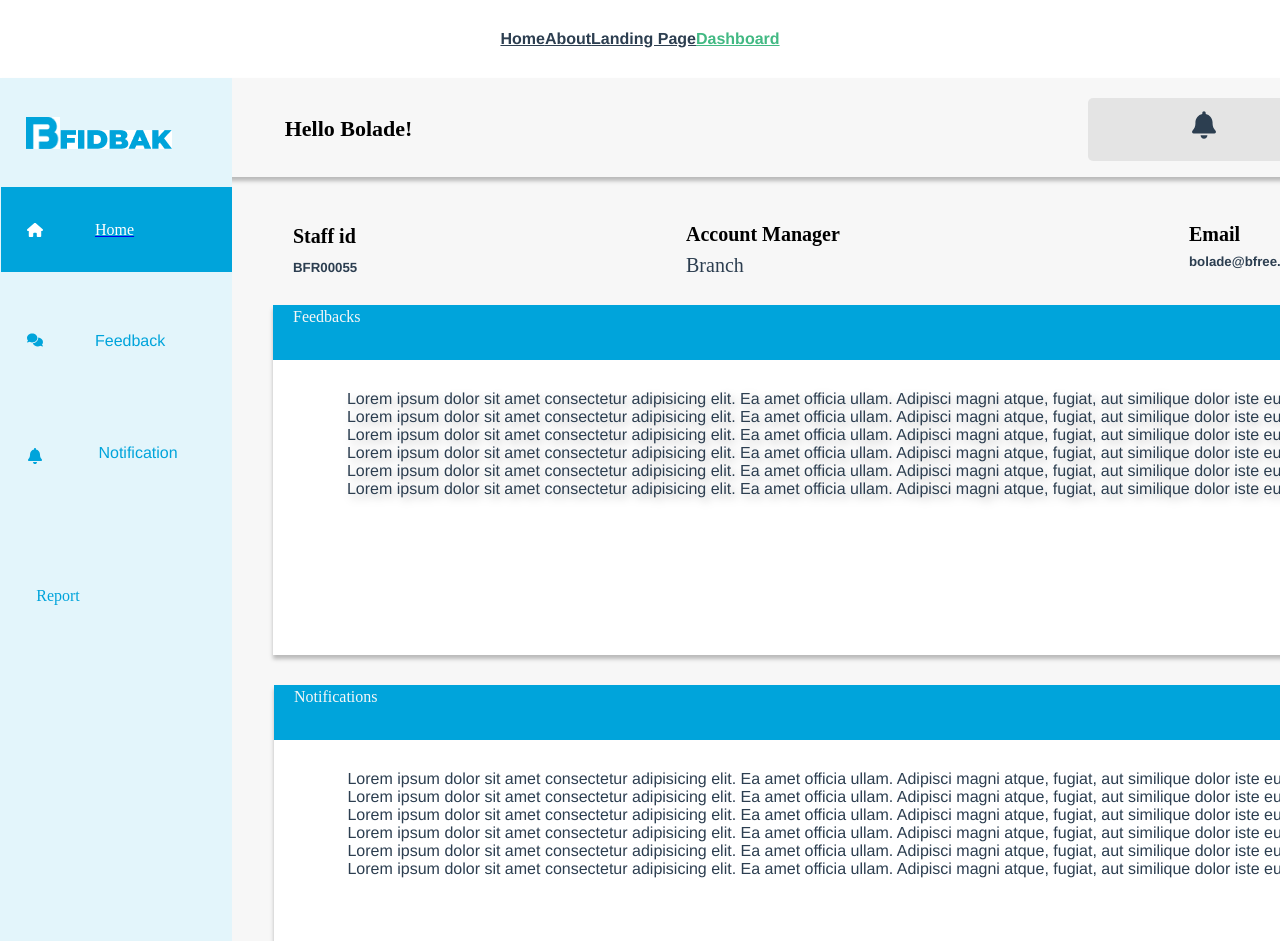
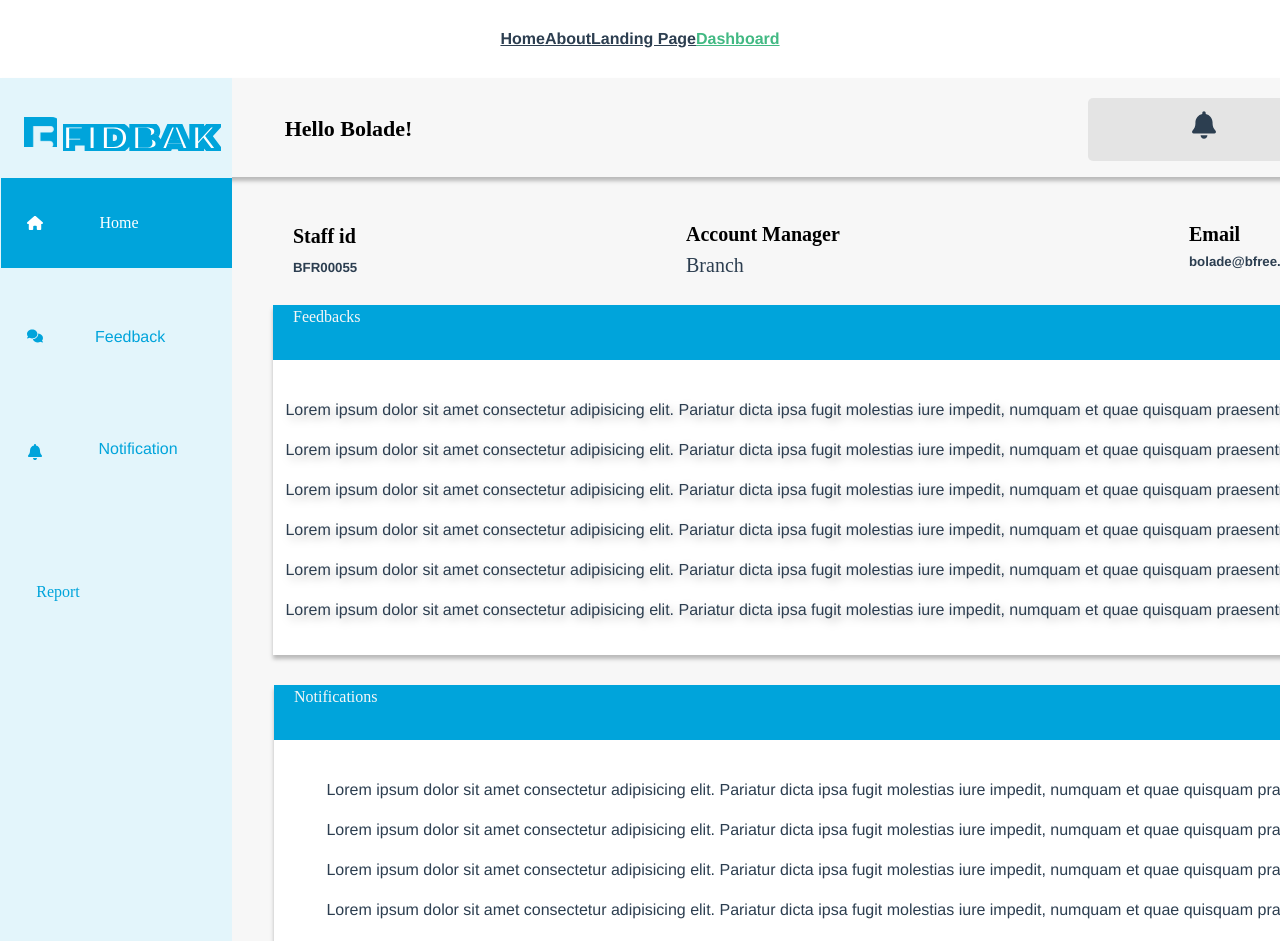
Before and after one commit to victorraji/bfree-fidbak-app, a Vue app: page /Dashboard in a window 1280 px wide. Shown: the top 941 px of the page. Built offline with nearby package versions, Linux system fonts and the light colour scheme.

Commit message:
Update Dashboard.vue

```diff
--- a/src/views/Dashboard.vue
+++ b/src/views/Dashboard.vue
@@ -15,18 +15,19 @@
                 </div>
                 <div class="side-nav">
                     <div class="logo">
-                        <p><img src="../assets/bfreeLogo.jpg" alt="bfree logo"><img src="../assets/FIDBAK.jpg" alt="fidbak log"></p>
+                        <!-- <div> -->
+                            <span class="bfreelogo"></span>
+                            <img src="../assets/FIDBAK.svg" alt="fidbak logo" class="fidbaklogo">
+                        <!-- </di?v> -->
                     </div>
                     <div>
                     <div class="nav-icons">
-                        <p class="home"><font-awesome-icon :icon="['fas', 'house']" class="home-icon"/><router-link to="/LandingPage"><span class="home-text">Home</span></router-link></p>
+                        <p class="home"><font-awesome-icon :icon="['fas', 'house']" class="home-icon"/><span class="home-text">Home</span></p>
                         <p class="feedback"><font-awesome-icon :icon="['fas', 'comments']" class="feedback-icon"/><span class="feedback-text">Feedback</span></p>
                         <p class="notification"><font-awesome-icon :icon="['fas', 'bell']" class="notification-icon" /> <span class="notification-text">Notification</span></p>
                         <p class="report"><font-awesome-icon :icon="['fas', 'bar-chart']" class="report-icon"/><span class="report-text">Report</span></p>
                     </div>
-                    <!-- <div> -->
                         <p class="logout"><font-awesome-icon :icon="['fas', 'sign-out']" class="logout-icon"/><span class="logout-text">Log Out</span></p>
-                    <!-- </div> -->
                     </div>
                 </div>
             </div>
@@ -42,12 +43,12 @@
                     <h4 class="header-style">Feedbacks</h4>
                 </div>
                 <div class="recieved-feedback">
-                    <p>Lorem ipsum dolor sit amet consectetur adipisicing elit. Ea amet officia ullam. Adipisci magni atque, fugiat, aut similique dolor iste eum sint </p>
-                    <p>Lorem ipsum dolor sit amet consectetur adipisicing elit. Ea amet officia ullam. Adipisci magni atque, fugiat, aut similique dolor iste eum sint </p>
-                    <p>Lorem ipsum dolor sit amet consectetur adipisicing elit. Ea amet officia ullam. Adipisci magni atque, fugiat, aut similique dolor iste eum sint </p>
-                    <p>Lorem ipsum dolor sit amet consectetur adipisicing elit. Ea amet officia ullam. Adipisci magni atque, fugiat, aut similique dolor iste eum sint </p>
-                    <p>Lorem ipsum dolor sit amet consectetur adipisicing elit. Ea amet officia ullam. Adipisci magni atque, fugiat, aut similique dolor iste eum sint </p>
-                    <p>Lorem ipsum dolor sit amet consectetur adipisicing elit. Ea amet officia ullam. Adipisci magni atque, fugiat, aut similique dolor iste eum sint </p>
+                    <p>Lorem ipsum dolor sit amet consectetur adipisicing elit. Pariatur dicta ipsa fugit molestias iure impedit, numquam et quae quisquam praesentium aspernatur</p>
+                    <p>Lorem ipsum dolor sit amet consectetur adipisicing elit. Pariatur dicta ipsa fugit molestias iure impedit, numquam et quae quisquam praesentium aspernatur</p>
+                    <p>Lorem ipsum dolor sit amet consectetur adipisicing elit. Pariatur dicta ipsa fugit molestias iure impedit, numquam et quae quisquam praesentium aspernatur</p>
+                    <p>Lorem ipsum dolor sit amet consectetur adipisicing elit. Pariatur dicta ipsa fugit molestias iure impedit, numquam et quae quisquam praesentium aspernatur</p>
+                    <p>Lorem ipsum dolor sit amet consectetur adipisicing elit. Pariatur dicta ipsa fugit molestias iure impedit, numquam et quae quisquam praesentium aspernatur</p>
+                    <p>Lorem ipsum dolor sit amet consectetur adipisicing elit. Pariatur dicta ipsa fugit molestias iure impedit, numquam et quae quisquam praesentium aspernatur</p>
                 </div>
             </div>
             <div class="note-container">
@@ -55,16 +56,29 @@
                     <h4 class="header-style">Notifications</h4>
                 </div>
                 <div class="recieved-notes">
-                    <p>Lorem ipsum dolor sit amet consectetur adipisicing elit. Ea amet officia ullam. Adipisci magni atque, fugiat, aut similique dolor iste eum sint </p>
-                    <p>Lorem ipsum dolor sit amet consectetur adipisicing elit. Ea amet officia ullam. Adipisci magni atque, fugiat, aut similique dolor iste eum sint </p>
-                    <p>Lorem ipsum dolor sit amet consectetur adipisicing elit. Ea amet officia ullam. Adipisci magni atque, fugiat, aut similique dolor iste eum sint </p>
-                    <p>Lorem ipsum dolor sit amet consectetur adipisicing elit. Ea amet officia ullam. Adipisci magni atque, fugiat, aut similique dolor iste eum sint </p>
-                    <p>Lorem ipsum dolor sit amet consectetur adipisicing elit. Ea amet officia ullam. Adipisci magni atque, fugiat, aut similique dolor iste eum sint </p>
-                    <p>Lorem ipsum dolor sit amet consectetur adipisicing elit. Ea amet officia ullam. Adipisci magni atque, fugiat, aut similique dolor iste eum sint </p>
+                    <p>Lorem ipsum dolor sit amet consectetur adipisicing elit. Pariatur dicta ipsa fugit molestias iure impedit, numquam et quae quisquam praesentium</p>
+                    <p>Lorem ipsum dolor sit amet consectetur adipisicing elit. Pariatur dicta ipsa fugit molestias iure impedit, numquam et quae quisquam praesentium</p>
+                    <p>Lorem ipsum dolor sit amet consectetur adipisicing elit. Pariatur dicta ipsa fugit molestias iure impedit, numquam et quae quisquam praesentium</p>
+                    <p>Lorem ipsum dolor sit amet consectetur adipisicing elit. Pariatur dicta ipsa fugit molestias iure impedit, numquam et quae quisquam praesentium</p>
+                    <p>Lorem ipsum dolor sit amet consectetur adipisicing elit. Pariatur dicta ipsa fugit molestias iure impedit, numquam et quae quisquam praesentium</p>
+                    <p>Lorem ipsum dolor sit amet consectetur adipisicing elit. Pariatur dicta ipsa fugit molestias iure impedit, numquam et quae quisquam praesentium</p>
                 </div>
             </div>
-        </div>
+    </div>
 </template>
+
+<script>
+// export default {
+//   name: 'ResetPassword',
+//   component: {},
+
+//   methods: {
+//     reset () {
+//       this.$router.push('/Reset')
+//     }
+//   }
+// }
+</script>
 
 <style scoped>
 #body{
@@ -80,6 +94,7 @@
     position: absolute;
     width: 232px;
     height: 1024px;
+    height: 156.8147013782542vh;
     left: 0px;
     top: 0px;
     background: #E3F5FB;
@@ -88,9 +103,27 @@
 .logo{
     position: absolute;
     width: 150px;
-    height: 32px;
+    height: 30px;
     left: 24px;
     top: 34px;
+}
+
+.bfreelogo{
+    position: absolute;
+    left: 0%;
+    right: 77.91%;
+    top: 0%;
+    bottom: 0%;
+    background-image: url("../assets/bfreeLogo.svg");
+}
+
+.fidbaklogo{
+    position: absolute;
+    left: 25.77%;
+    right: 0%;
+    top: 22.22%;
+    bottom: 19.44%;
+    background: #E3F5FB;
 }
 
 .nav-icons{
@@ -100,9 +133,9 @@
     padding: 0px;
     position: absolute;
     width: 231px;
-    height: 286px;
+    height: 20px;
     left: 1px;
-    top: 99px;
+    top: 90px;
 }
 
 .home{
@@ -112,7 +145,7 @@
     padding: 40px 0px 40px;
     position: static;
     width: 231px;
-    height: 5px;
+    height: 10px;
     left: 0px;
     top: 0px;
     background: #00A4DB;
@@ -586,6 +619,7 @@
     left: 1px;
     top: 55px;
     margin-top: 30px;
+    line-height: 40px;
     filter: drop-shadow(4px 4px 4px rgba(0, 0, 0, 0.25));
 }
 
@@ -614,6 +648,7 @@
     height: 248px;
     left: 19px;
     top: 55px;
+    line-height: 40px;
     margin-top: 30px;
 }
 
@@ -635,8 +670,4 @@
 p:hover{
     text-decoration: 5px underline #00A4DB;
 }
-
-/* img{
-    background-color: #00A4DB;
-} */
 </style>
```
